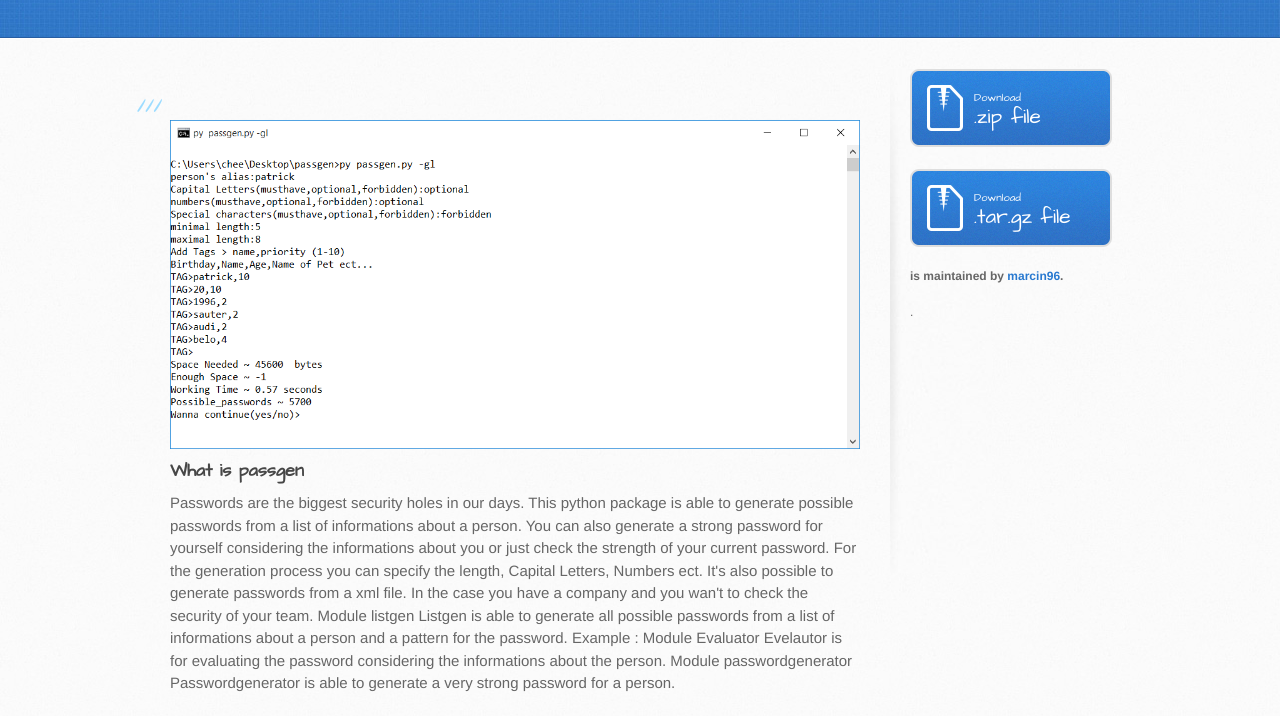
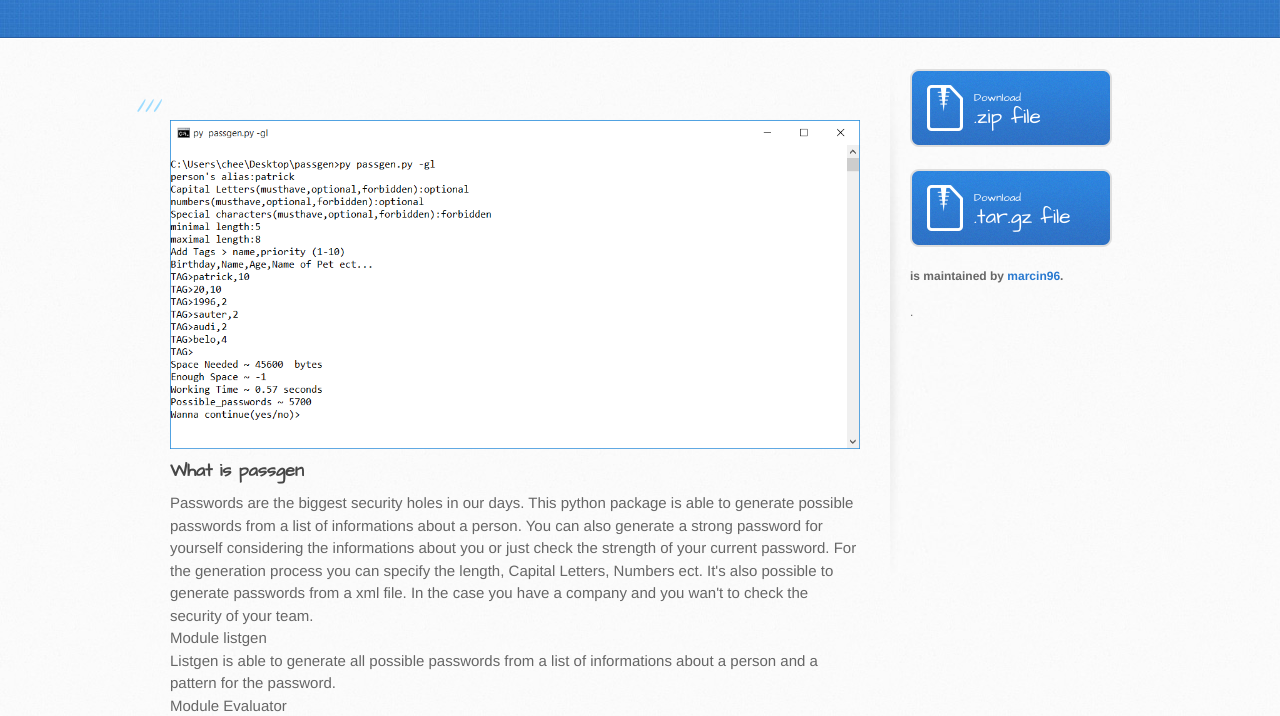
Before and after one commit to marcin96/passgen, a plain HTML site: page index.html in a window 1280 px wide. Shown: the part 197-913 px from the top of the page. Drawn offline with Linux system fonts and the light colour scheme.

Commit message:
Added br's

```diff
--- a/index.html
+++ b/index.html
@@ -34,13 +34,13 @@
 
 <p>
 Passwords are the biggest security holes in our days. This python package is able to generate possible passwords from a list of informations about a person. You can also generate a strong password for yourself considering the informations about you or just check the strength of your current password.
-For the generation process you can specify the length, Capital Letters, Numbers ect. It's also possible to generate passwords from a xml file. In the case you have a company and you wan't to check the security of your team.
-Module listgen
+For the generation process you can specify the length, Capital Letters, Numbers ect. It's also possible to generate passwords from a xml file. In the case you have a company and you wan't to check the security of your team.<br>
+Module listgen<br>
 Listgen is able to generate all possible passwords from a list of informations about a person and a pattern for the password.
-Example :
-Module Evaluator
-Evelautor is for evaluating the password considering the informations about the person.
-Module passwordgenerator
+<br>
+Module Evaluator<br>
+Evelautor is for evaluating the password considering the informations about the person. <br>
+Module passwordgenerator <br>
 Passwordgenerator is able to generate a very strong password for a person.
 </p>
 
```
